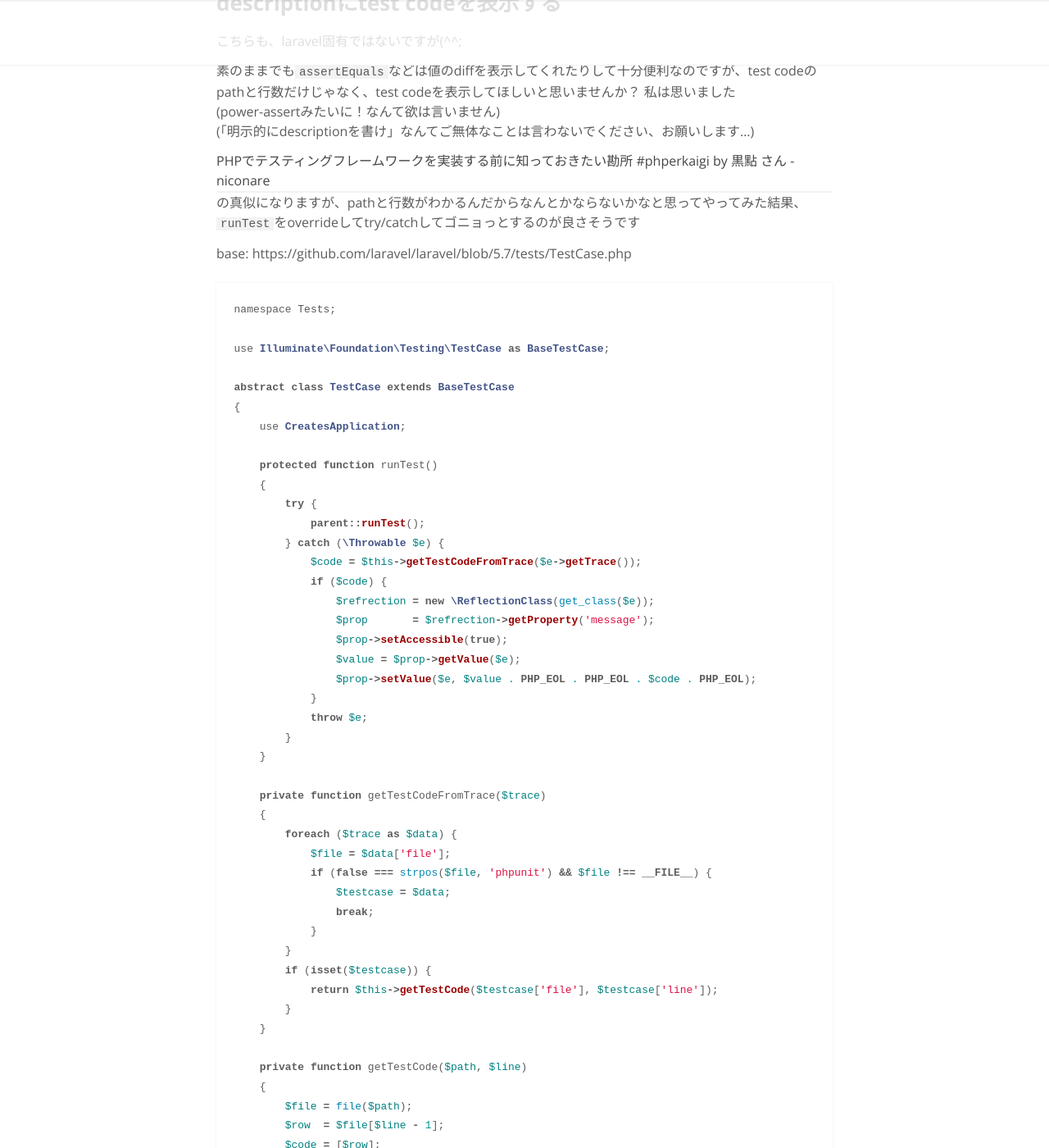
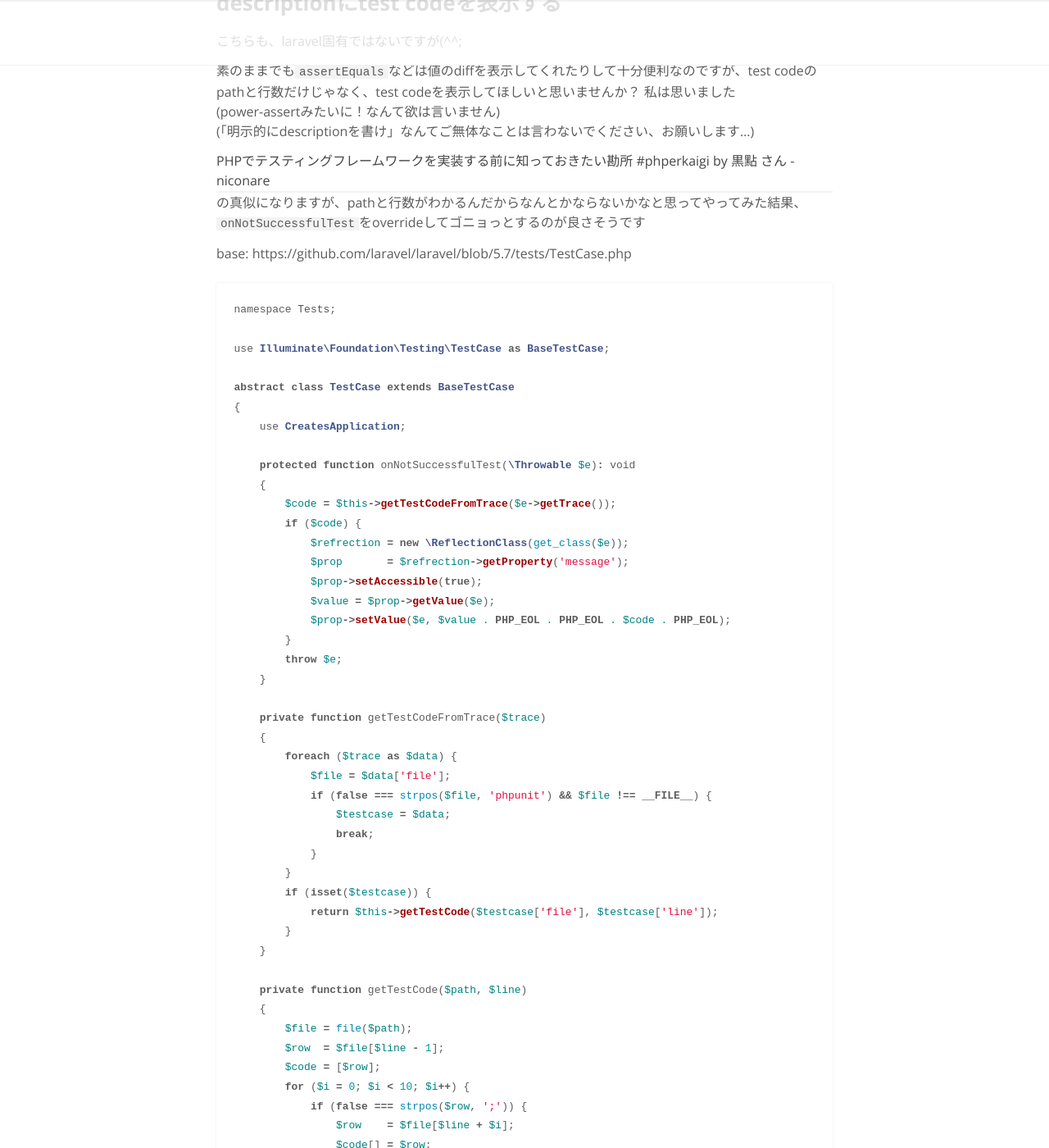
Before and after one commit to RyukyuInteractive/tech.ryukyu-i.co.jp, a Jekyll site: the page built from _posts/2019-07-24-tips-for-testing-laravel-application.md, in a window 1280 px wide and 1400 px high, scrolled down 1882 px. Shown: the whole window at 82% size. Built offline with Jekyll 4.4.1, drawn with Linux system fonts in a browser that asks for light colours; a script that is not in the unit is left out; comment, search, counter and statistics services are not loaded.

Commit message:
Update 2019-07-24-tips-for-testing-laravel-application.md

```diff
--- a/_posts/2019-07-24-tips-for-testing-laravel-application.md
+++ b/_posts/2019-07-24-tips-for-testing-laravel-application.md
@@ -74,7 +74,7 @@
 (power-assertみたいに！なんて欲は言いません)
 (「明示的にdescriptionを書け」なんてご無体なことは言わないでください、お願いします...)
 
-[PHPでテスティングフレームワークを実装する前に知っておきたい勘所 #phperkaigi by 黒點 さん - niconare](https://niconare.nicovideo.jp/watch/kn2945)の真似になりますが、pathと行数がわかるんだからなんとかならないかなと思ってやってみた結果、`runTest`をoverrideしてtry/catchしてゴニョっとするのが良さそうです
+[PHPでテスティングフレームワークを実装する前に知っておきたい勘所 #phperkaigi by 黒點 さん - niconare](https://niconare.nicovideo.jp/watch/kn2945)の真似になりますが、pathと行数がわかるんだからなんとかならないかなと思ってやってみた結果、`onNotSuccessfulTest`をoverrideしてゴニョっとするのが良さそうです
 
 base: https://github.com/laravel/laravel/blob/5.7/tests/TestCase.php
 
@@ -87,21 +87,17 @@
 {
     use CreatesApplication;
 
-    protected function runTest()
+    protected function onNotSuccessfulTest(\Throwable $e): void
     {
-        try {
-            parent::runTest();
-        } catch (\Throwable $e) {
-            $code = $this->getTestCodeFromTrace($e->getTrace());
-            if ($code) {
-                $refrection = new \ReflectionClass(get_class($e));
-                $prop       = $refrection->getProperty('message');
-                $prop->setAccessible(true);
-                $value = $prop->getValue($e);
-                $prop->setValue($e, $value . PHP_EOL . PHP_EOL . $code . PHP_EOL);
-            }
-            throw $e;
+        $code = $this->getTestCodeFromTrace($e->getTrace());
+        if ($code) {
+            $refrection = new \ReflectionClass(get_class($e));
+            $prop       = $refrection->getProperty('message');
+            $prop->setAccessible(true);
+            $value = $prop->getValue($e);
+            $prop->setValue($e, $value . PHP_EOL . PHP_EOL . $code . PHP_EOL);
         }
+        throw $e;
     }
 
     private function getTestCodeFromTrace($trace)
```
